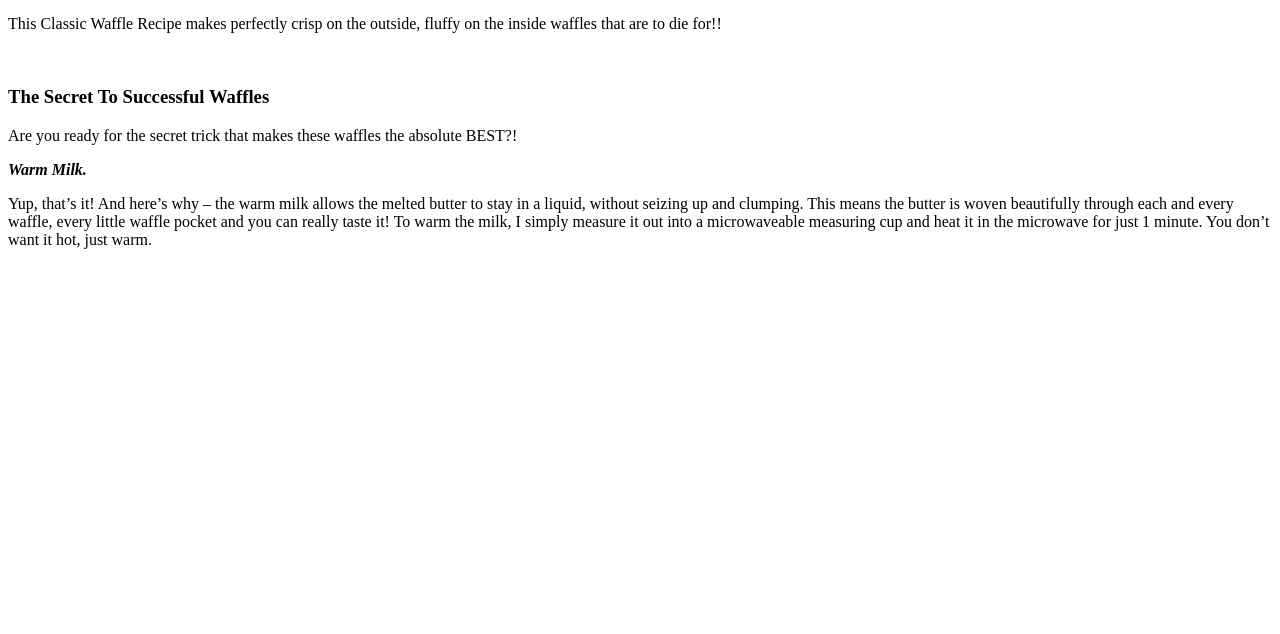
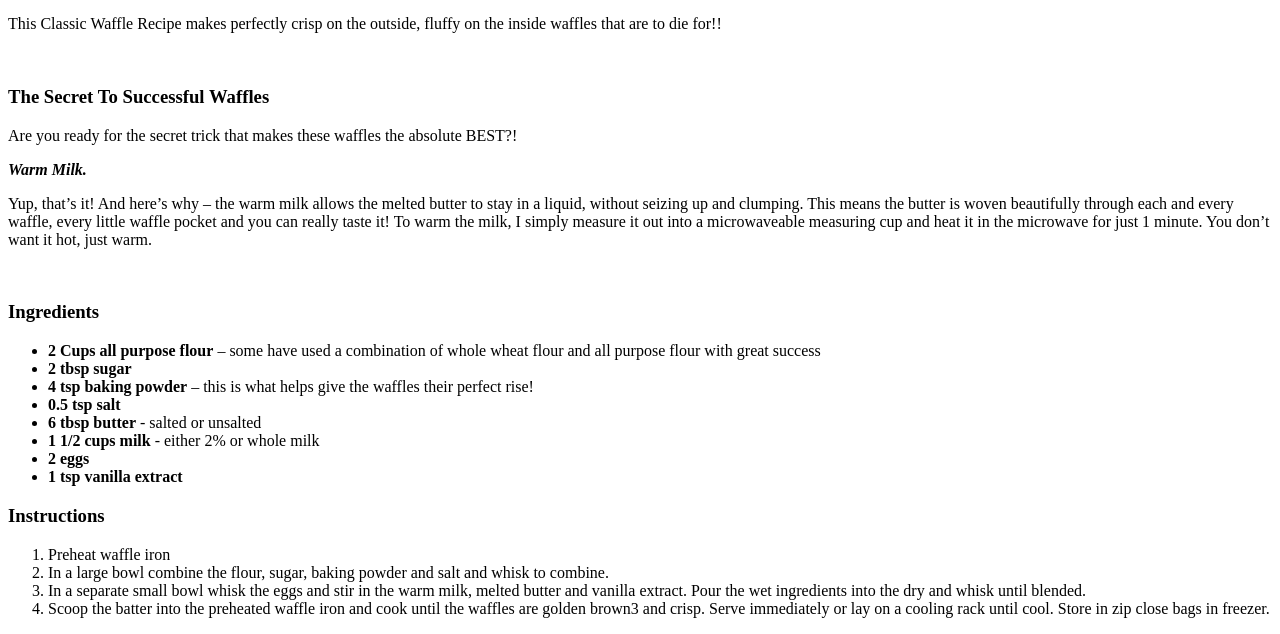
Before and after one commit to gabibamboi-x/odin-recipes, a plain HTML site: page recipes/classic-waffles.html in a window 1280 px wide. Shown: the part 428-1062 px from the top of the page. Before the commit the page ends 800 px from the top, so only its background shows below. Drawn offline with Linux system fonts and the light colour scheme.

Commit message:
Adds the Ingredients and the Instructions

```diff
--- a/recipes/classic-waffles.html
+++ b/recipes/classic-waffles.html
@@ -25,5 +25,29 @@
             To warm the milk, I simply measure it out into a microwaveable measuring cup and heat
             it in the microwave for just 1 minute. You don’t want it hot, just warm.
         </p>
+
+        <br>
+
+        <h3>Ingredients</h3>
+        <ul>
+            <li><b>2 Cups all purpose flour</b> – some have used a combination of whole wheat flour and all purpose flour with great success</li>
+            <li><b>2 tbsp sugar</b></li>
+            <li><b>4 tsp baking powder</b> – this is what helps give the waffles their perfect rise!</li>
+            <li><b>0.5 tsp salt</b></li>
+            <li><b>6 tbsp butter</b> - salted or unsalted</li>
+            <li><b>1 1/2 cups milk</b> - either 2% or whole milk</li>
+            <li><b>2 eggs</b></li>
+            <li><b>1 tsp vanilla extract</b></li>
+        </ul>
+
+        <h3>Instructions</h3>
+        <ol>
+            <li>Preheat waffle iron</li>
+            <li>In a large bowl combine the flour, sugar, baking powder and salt and whisk to combine.</li>
+            <li>In a separate small bowl whisk the eggs and stir in the warm milk, melted butter and vanilla extract.
+                Pour the wet ingredients into the dry and whisk until blended.</li>
+            <li>Scoop the batter into the preheated waffle iron and cook until the waffles are golden brown3 and crisp.
+                Serve immediately or lay on a cooling rack until cool. Store in zip close bags in freezer.</li>
+        </ol>
     </body>
 </html>
```
